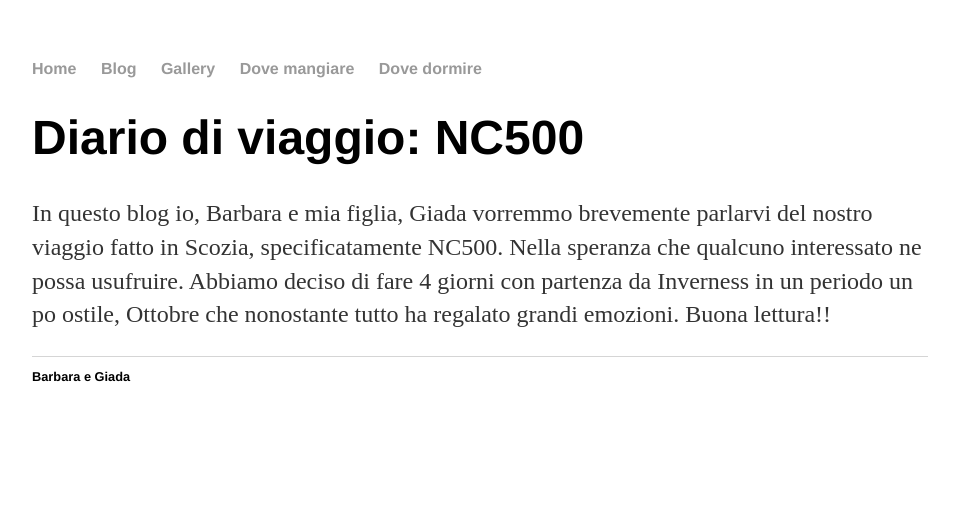
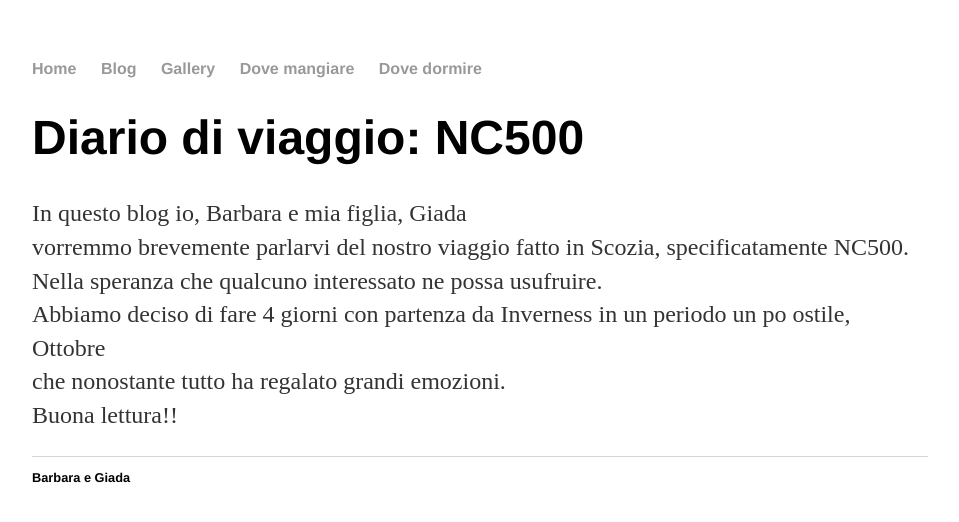
Before and after one commit to nc500/nc500, a Jekyll site: the page built from index.html, in a window 1280 px wide. Shown: the top 522 px of the page, without its empty margins (160-1119 px from the left). Built offline with Jekyll 4.4.1, drawn with Linux system fonts in a browser that asks for light colours.

```diff
--- a/index.html
+++ b/index.html
@@ -4,10 +4,10 @@ title: NC500
 ---
 <div class="blurb">
   <h1>Diario di viaggio: NC500</h1>
-  <p>In questo blog io, Barbara e mia figlia, Giada
-  vorremmo brevemente parlarvi del nostro viaggio fatto in Scozia, specificatamente NC500.
-  Nella speranza che qualcuno interessato ne possa usufruire.
-  Abbiamo deciso di fare 4 giorni con partenza da Inverness in un periodo un po ostile, Ottobre
-  che nonostante tutto ha regalato grandi emozioni.
+  <p>In questo blog io, Barbara e mia figlia, Giada<br>
+  vorremmo brevemente parlarvi del nostro viaggio fatto in Scozia, specificatamente NC500.<br>
+  Nella speranza che qualcuno interessato ne possa usufruire.<br>
+  Abbiamo deciso di fare 4 giorni con partenza da Inverness in un periodo un po ostile, Ottobre <br>
+  che nonostante tutto ha regalato grandi emozioni.<br>
   Buona lettura!!</p>
 </div>
```
